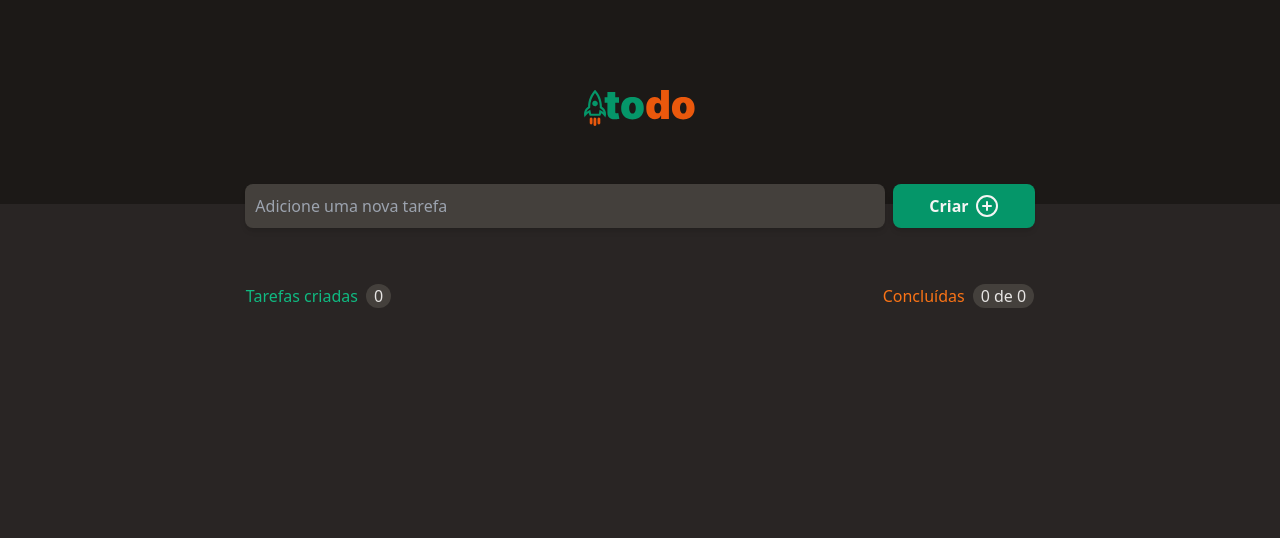
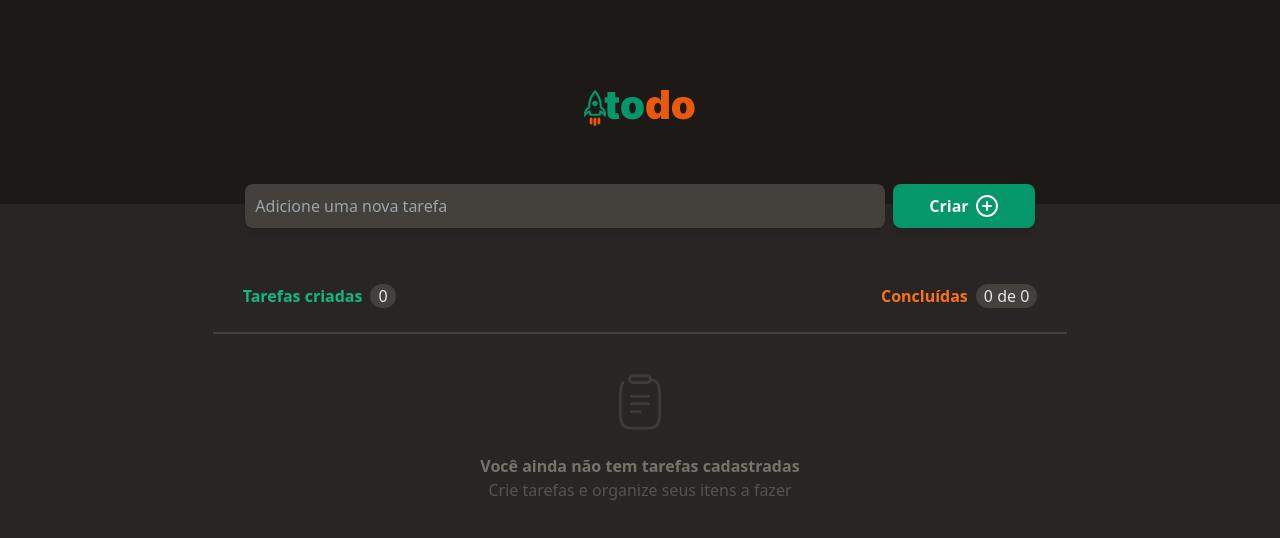
Before and after one commit to MoisesSantana/todo, a React (Vite) app: page / in a window 1280 px wide. Shown: the top 538 px of the page. Built offline with nearby package versions, Linux system fonts and the light colour scheme.

Commit message:
EmptyTodoList

```diff
--- a/src/App.tsx
+++ b/src/App.tsx
@@ -1,5 +1,5 @@
 import { useState } from 'react';
-import { Header, Input, TaskInfo } from './components';
+import { EmptyTodoList, Header, Input, TaskInfo } from './components';
 
 interface ITodo {
   task: string;
@@ -32,6 +32,7 @@ function App() {
           numberOfTasks={numberOfTasks}
           numberOfFinishedTasks={numberOfFinishedTasks}
         />
+        {numberOfTasks === 0 && <EmptyTodoList />}
       </main>
     </div>
   );
--- /dev/null
+++ b/src/components/EmptyTodoList/index.tsx
@@ -0,0 +1,19 @@
+import Clipboard from '../../assets/Clipboard.svg';
+
+export function EmptyTodoList() {
+  return (
+    <section className="w-4/6 flex flex-col justify-center items-center mx-auto mt-6 pt-10 gap-6 border-t-2 border-stone-700">
+      <div>
+        <img src={Clipboard} alt="clipboard" />
+      </div>
+      <div className="flex flex-col justify-center items-center">
+        <span className="text-stone-500 font-extrabold">
+          Você ainda não tem tarefas cadastradas
+        </span>
+        <span className="text-stone-600">
+          Crie tarefas e organize seus itens a fazer
+        </span>
+      </div>
+    </section>
+  );
+}
--- a/src/components/TaskInfo/index.tsx
+++ b/src/components/TaskInfo/index.tsx
@@ -7,13 +7,13 @@ export function TaskInfo({
   return (
     <header className="flex justify-around pt-20 ">
       <div className="flex gap-2">
-        <span className="text-emerald-500">Tarefas criadas</span>
+        <span className="text-emerald-500 font-bold">Tarefas criadas</span>
         <span className="text-stone-200 bg-stone-700 px-2 block rounded-full">
           {numberOfTasks}
         </span>
       </div>
       <div className="flex gap-2">
-        <span className="text-orange-500">Concluídas</span>
+        <span className="text-orange-500 font-bold">Concluídas</span>
         <span className="text-stone-200 bg-stone-700 px-2 block rounded-full">
           {numberOfFinishedTasks} de {numberOfTasks}
         </span>
--- a/src/components/index.ts
+++ b/src/components/index.ts
@@ -1,5 +1,6 @@
 import { Header } from './Header';
 import { Input } from './Input';
 import { TaskInfo } from './TaskInfo';
+import { EmptyTodoList } from './EmptyTodoList';
 
-export { Header, Input, TaskInfo };
+export { Header, Input, TaskInfo, EmptyTodoList };
```
Also changed, not shown: src/assets/Clipboard.svg (added), 1 other file (tests, documents, lock files or other folders).
